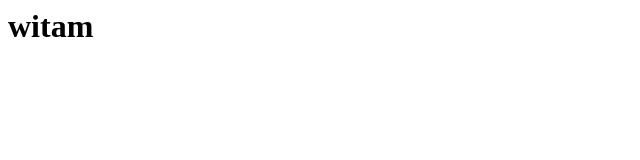
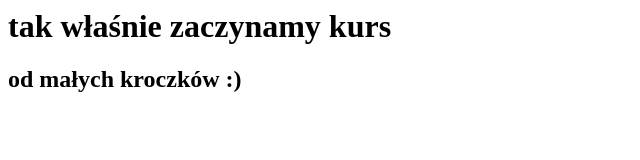
Before and after one commit to jus4ynka/kursraffine, a plain HTML site: page index.html in a window 1280 px wide. Shown: the whole page, without its empty margins (0-640 px from the left). Drawn offline with Linux system fonts and the light colour scheme.

Commit message:
cos co chce

```diff
--- a/index.html
+++ b/index.html
@@ -1 +1,2 @@
-<h1>witam</h1>
+<h1>tak właśnie zaczynamy kurs</h1>
+<h2>od małych kroczków :) </h2>
```
